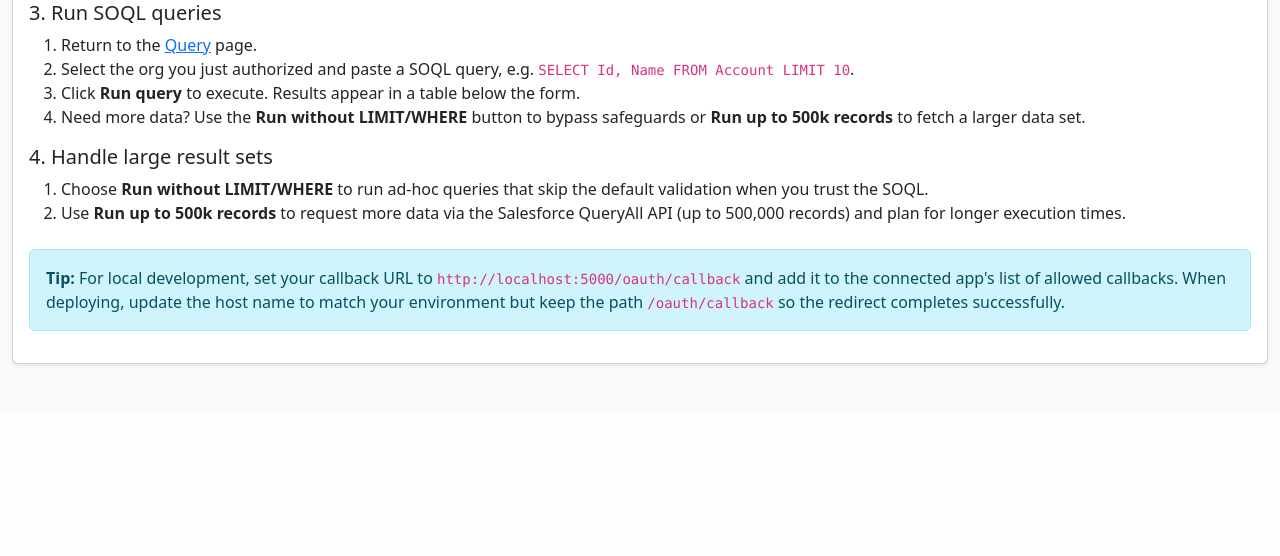
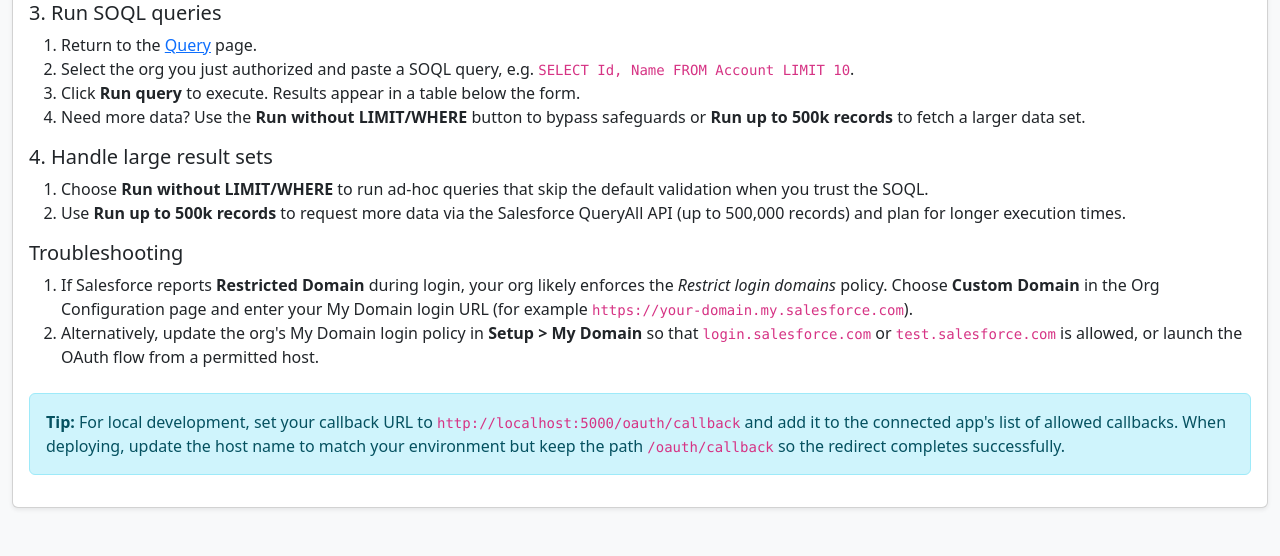
Before and after one commit to Korialstrasz2/Sfintegrator, a Flask app: page /guide in a window 1280 px wide. Shown: the part 850-1406 px from the top of the page. Before the commit the page ends 1217 px from the top, so only its background shows below. Run offline with Flask 3, Linux system fonts and the light colour scheme; data that the repository does not hold is empty; some libraries are stand-ins or nearby versions.

Commit message:
Document Restricted Domain login troubleshooting

```diff
--- a/app/i18n.py
+++ b/app/i18n.py
@@ -248,6 +248,13 @@ _LANGUAGE_PACKS: Dict[str, Dict[str, Any]] = {
                     "steps": [
                         "Choose <strong>Run without LIMIT/WHERE</strong> to run ad-hoc queries that skip the default validation when you trust the SOQL.",
                         "Use <strong>Run up to 500k records</strong> to request more data via the Salesforce QueryAll API (up to 500,000 records) and plan for longer execution times.",
+                    ],
+                },
+                "troubleshooting": {
+                    "title": "Troubleshooting",
+                    "steps": [
+                        "If Salesforce reports <strong>Restricted Domain</strong> during login, your org likely enforces the <em>Restrict login domains</em> policy. Choose <strong>Custom Domain</strong> in the Org Configuration page and enter your My Domain login URL (for example <code>https://your-domain.my.salesforce.com</code>).",
+                        "Alternatively, update the org's My Domain login policy in <strong>Setup &gt; My Domain</strong> so that <code>login.salesforce.com</code> or <code>test.salesforce.com</code> is allowed, or launch the OAuth flow from a permitted host.",
                     ],
                 },
             },
@@ -629,6 +636,13 @@ _LANGUAGE_PACKS: Dict[str, Dict[str, Any]] = {
                         "Usa <strong>Esegui fino a 500k record</strong> per richiedere più dati tramite l'API QueryAll di Salesforce (fino a 500.000 record) e prevedi tempi di esecuzione maggiori.",
                     ],
                 },
+                "troubleshooting": {
+                    "title": "Risoluzione dei problemi",
+                    "steps": [
+                        "Se Salesforce segnala <strong>Restricted Domain</strong> durante l'accesso, l'organizzazione applica probabilmente la policy <em>Restrict login domains</em>. Scegli <strong>Dominio personalizzato</strong> nella pagina Configurazione org e inserisci l'URL di accesso My Domain (ad esempio <code>https://tuo-dominio.my.salesforce.com</code>).",
+                        "In alternativa aggiorna la policy di accesso My Domain in <strong>Setup &gt; My Domain</strong> in modo che <code>login.salesforce.com</code> o <code>test.salesforce.com</code> siano consentiti, oppure avvia il flusso OAuth da un host autorizzato.",
+                    ],
+                },
             },
             "tip": {
                 "title": "Suggerimento:",
--- a/app/templates/guide.html
+++ b/app/templates/guide.html
@@ -49,6 +49,15 @@
       </ol>
     {% endif %}
 
+    {% if sections.get('troubleshooting') %}
+      <h5>{{ sections['troubleshooting']['title'] }}</h5>
+      <ol>
+        {% for step in sections['troubleshooting']['steps'] %}
+          <li>{{ step|safe }}</li>
+        {% endfor %}
+      </ol>
+    {% endif %}
+
     <div class="alert alert-info mt-4">
       <strong>{{ guide['tip']['title'] }}</strong> {{ guide['tip']['content']|safe }}
     </div>
```
Also changed, not shown: README.md.
